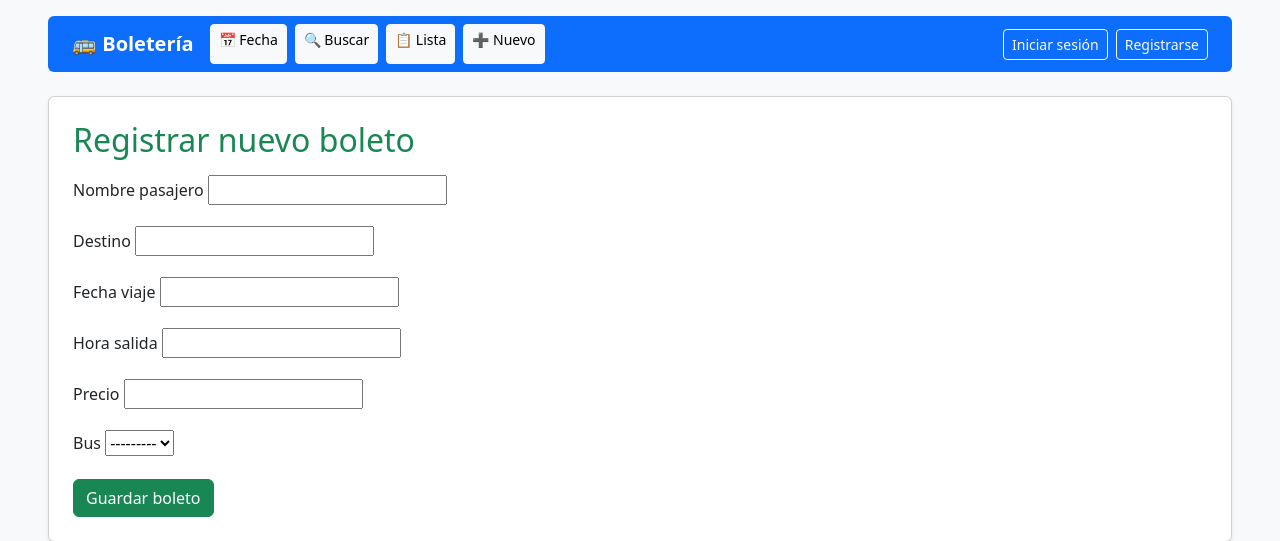
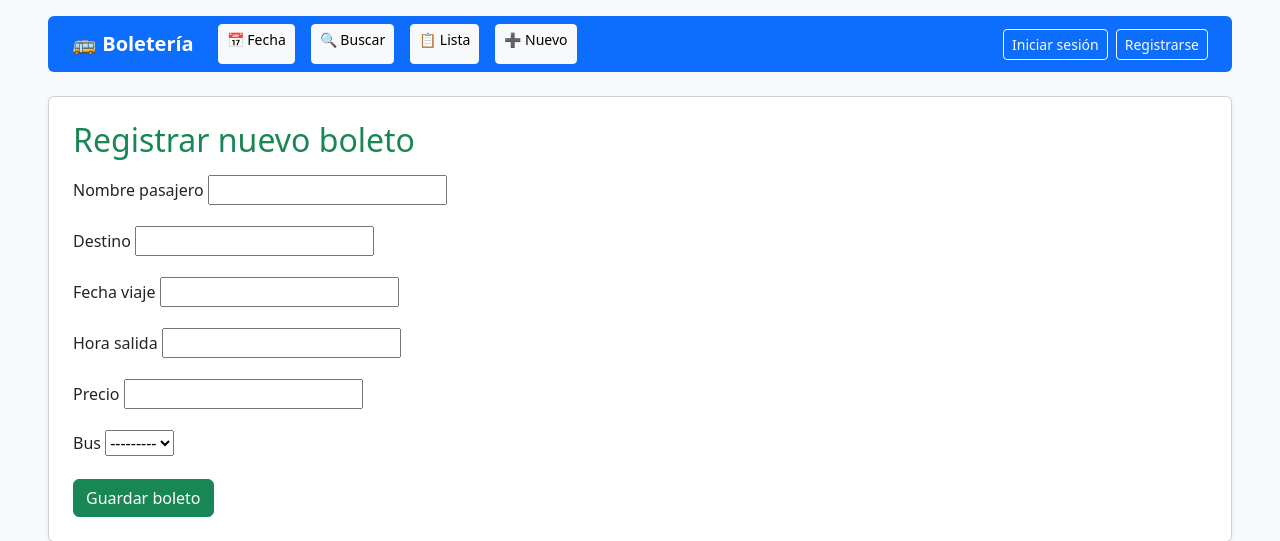
Before and after one commit to artssoria/boleteria_django, a Django app: page /boletos/nuevo/ in a window 1280 px wide. Shown: the top 541 px of the page. Run offline with Django 5.2, Linux system fonts and the light colour scheme; data that the repository does not hold is empty.

Commit message:
alineacion

```diff
--- a/boletos/templates/boletos/base.html
+++ b/boletos/templates/boletos/base.html
@@ -16,7 +16,7 @@
         <div class="d-flex flex-column flex-md-row justify-content-between w-100 align-items-center gap-2">
 
             <!-- Enlaces de navegación -->
-            <div class="d-flex flex-wrap gap-2">
+            <div class="d-flex flex-wrap gap-3 justify-content-between">
                 <a class="navbar-brand fw-bold text-white me-2" href="{% url 'inicio' %}">🚌 Boletería</a>
                 <a href="{% url 'filtrar_por_fecha' %}" class="btn btn-light btn-sm">📅 Fecha</a>
                 <a href="{% url 'buscar_boletos' %}" class="btn btn-light btn-sm">🔍 Buscar</a>
```
